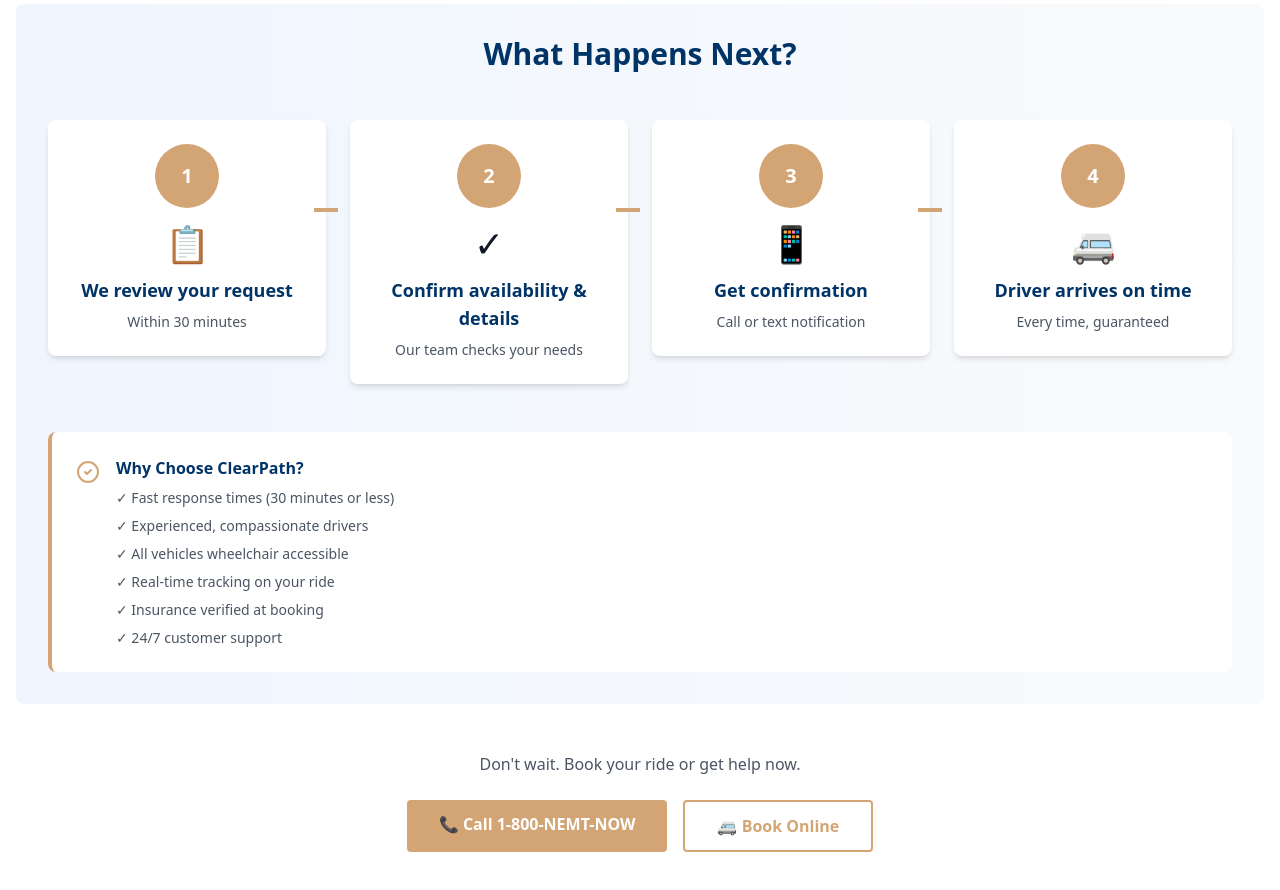
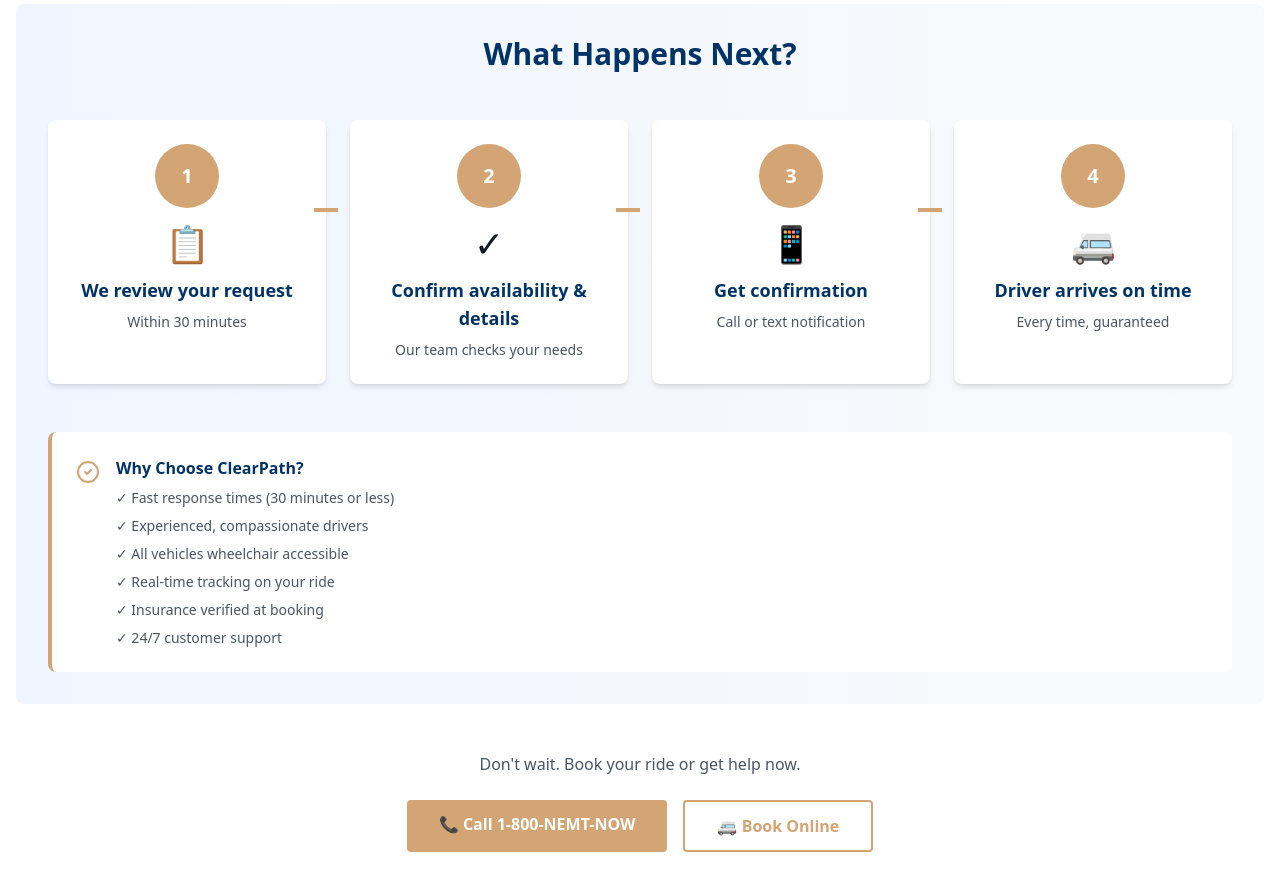
Before and after one commit to TechJabber/ClearPathNemt, a Next.js app in the folder packages/frontend/: page / in a window 1280 px wide. Shown: the part 2280-3170 px from the top of the page. Built offline with nearby package versions, Linux system fonts and the light colour scheme.

Commit message:
fix: Make timeline cards uniform height in immediate help section
Changes:
- Added h-full to grid container and card wrapper
- Added flex flex-col h-full to card for flexbox layout
- Added flex-1 to description for proper spacing
- All 4 tiles now display at same height regardless of content

```diff
--- a/packages/frontend/components/ImmediateHelp.tsx
+++ b/packages/frontend/components/ImmediateHelp.tsx
@@ -89,9 +89,9 @@
 
           <div className="grid grid-cols-1 md:grid-cols-4 gap-6">
             {steps.map((step, index) => (
-              <div key={step.number} className="relative">
+              <div key={step.number} className="relative h-full">
                 {/* Step Card */}
-                <div className="bg-white p-6 rounded-lg shadow-md text-center">
+                <div className="bg-white p-6 rounded-lg shadow-md text-center flex flex-col h-full">
                   {/* Number Circle */}
                   <div
                     className="w-16 h-16 rounded-full flex items-center justify-center text-white font-bold text-xl mx-auto mb-4"
@@ -109,7 +109,7 @@
                   </h4>
 
                   {/* Description */}
-                  <p className="text-gray-600 text-sm">{step.description}</p>
+                  <p className="text-gray-600 text-sm flex-1">{step.description}</p>
                 </div>
 
                 {/* Connector Line */}
```
